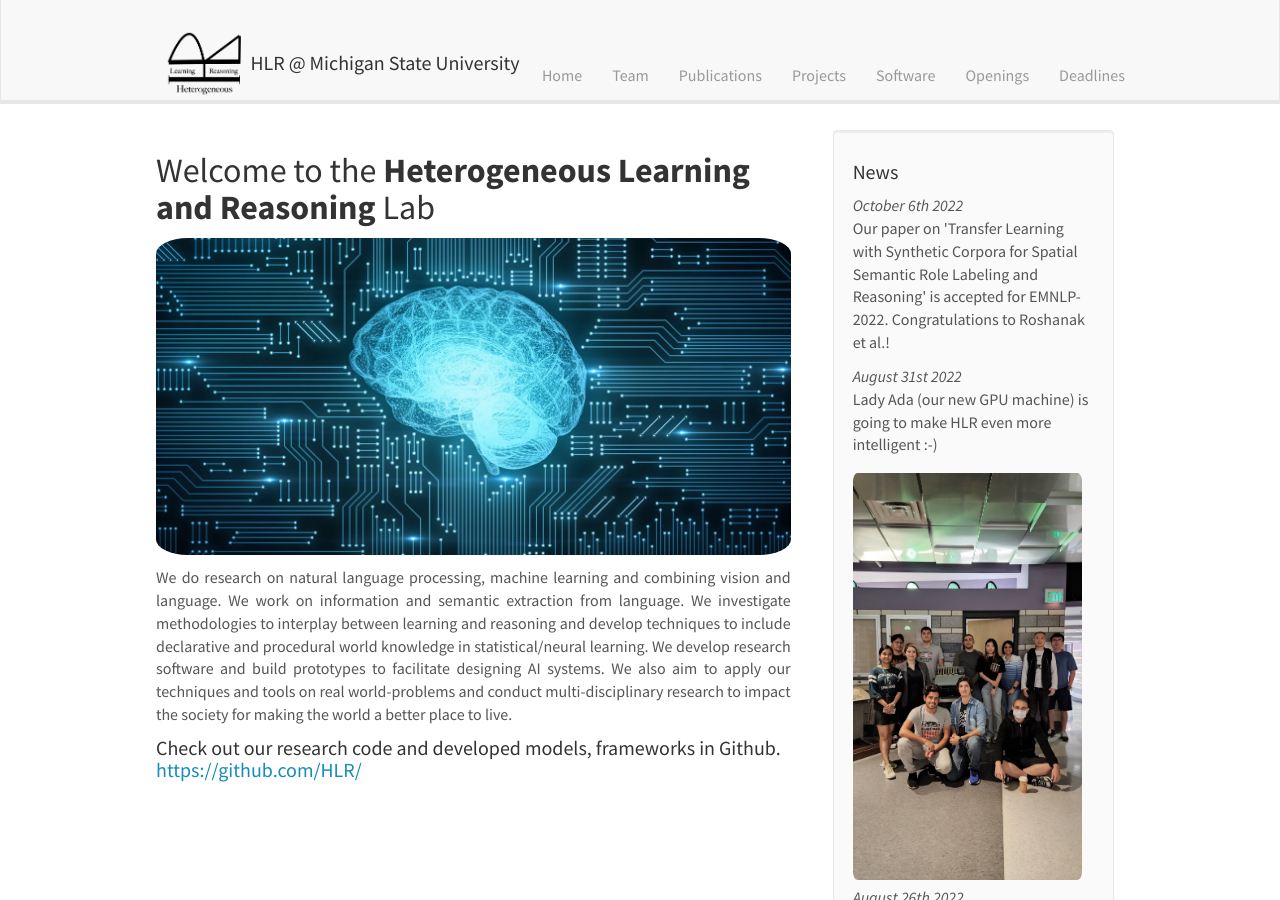
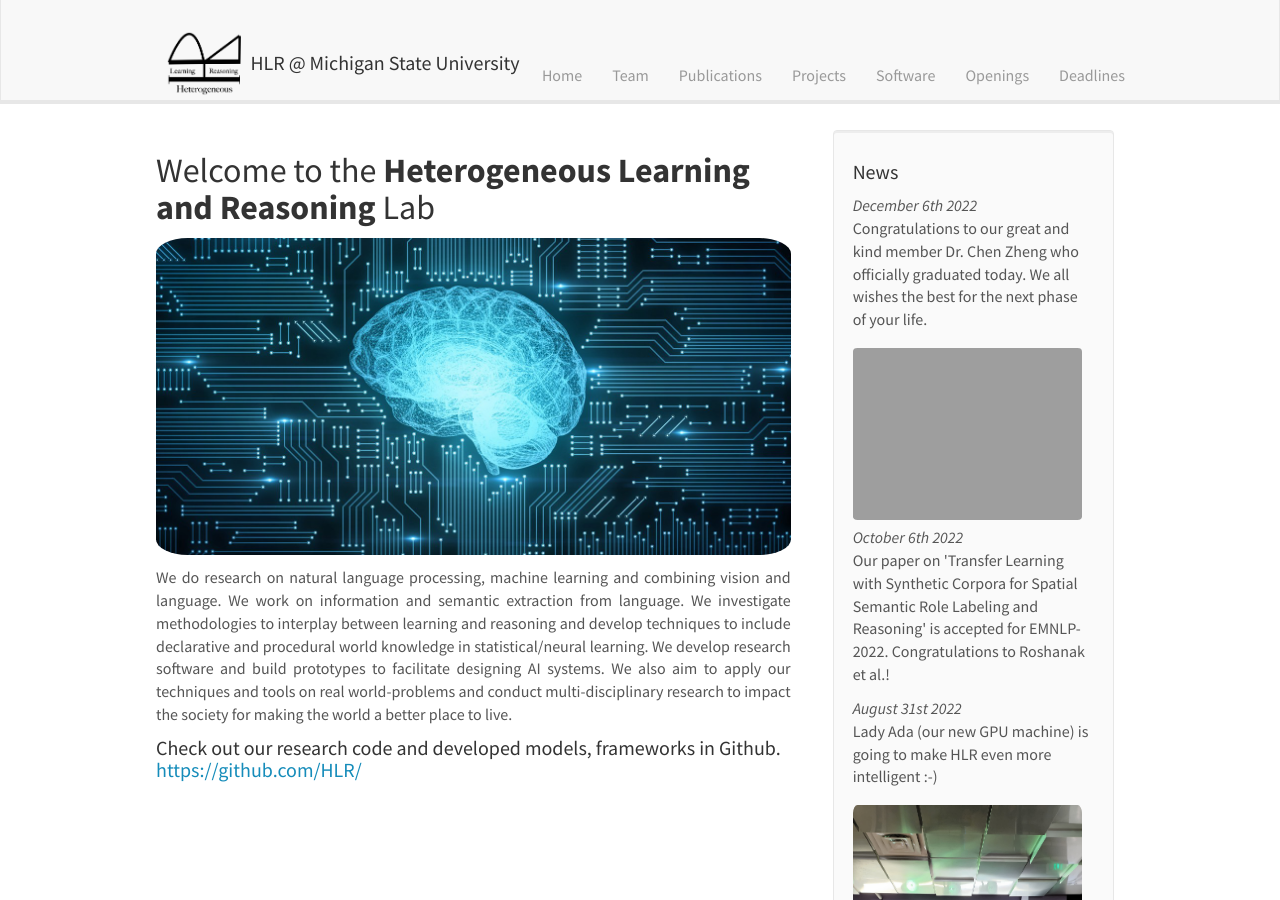
Before and after one commit to HLR/HLR.github.io, a Jekyll site: the page built from _pages/home.md, in a window 1280 px wide and 900 px high. Built offline with Jekyll 4.4.1, drawn with Linux system fonts in a browser that asks for light colours; nearby versions of some CDN libraries.

Commit message:
Update news.yml

```diff
--- a/_data/news.yml
+++ b/_data/news.yml
@@ -1,3 +1,9 @@
+- date: <i>December 6th 2022</i>
+  headline: Congratulations to our great and kind member Dr. Chen Zheng who officially graduated today. We all wishes the best for the next phase of your life.
+  top: 1
+  pictures:
+    - image: chen-grad.jpg
+
 - date: <i>October 6th 2022</i>
   headline: Our paper on 'Transfer Learning with Synthetic Corpora for Spatial Semantic Role Labeling and Reasoning' is accepted for EMNLP-2022. Congratulations to Roshanak et al.!
   top: 1
```
